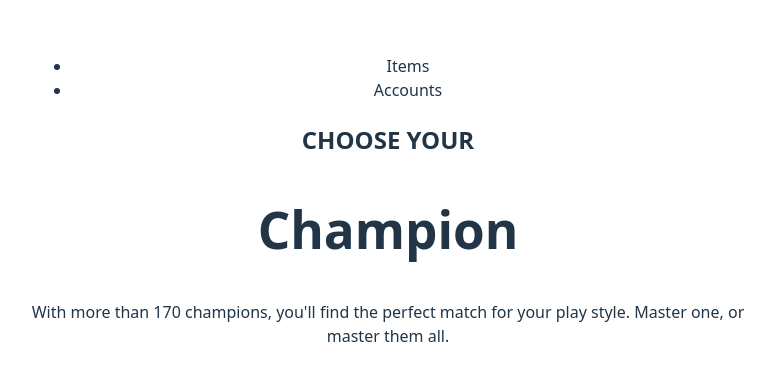
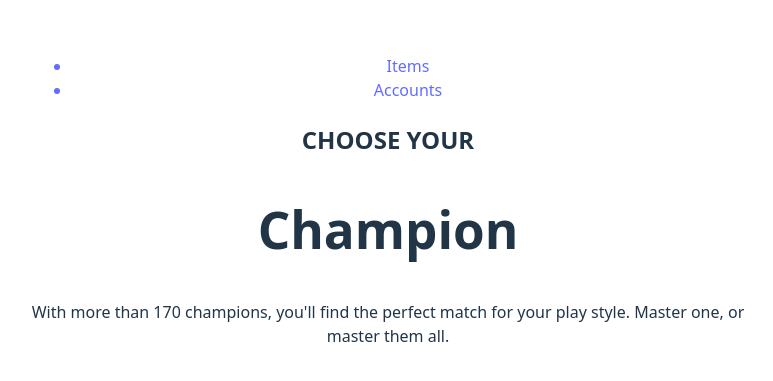
Before and after one commit to Khrononian/League-Of-Legends, a React (Vite) app: page / in a window 1280 px wide. Shown: the part 211-592 px from the top of the page, without its empty margins (252-1025 px from the left). Built offline with nearby package versions, Linux system fonts and the light colour scheme; no server answers.

Commit message:
Added Link element

```diff
--- a/src/Components/Nav.tsx
+++ b/src/Components/Nav.tsx
@@ -10,10 +10,12 @@ const Nav = () => {
                     <img src='' />
                 </Link>
             </div>
-            <li>Items</li>
-            <li>Accounts</li>
-            <Link to={'/items'}></Link>
-            <Link to={'/accounts'}></Link>
+            <Link to={'/items'}>
+                <li>Items</li>
+            </Link>
+            <Link to={'/accounts/:selbullNA1'}>
+                <li>Accounts</li>
+            </Link>
         </ul>
     </nav>
   )
```
